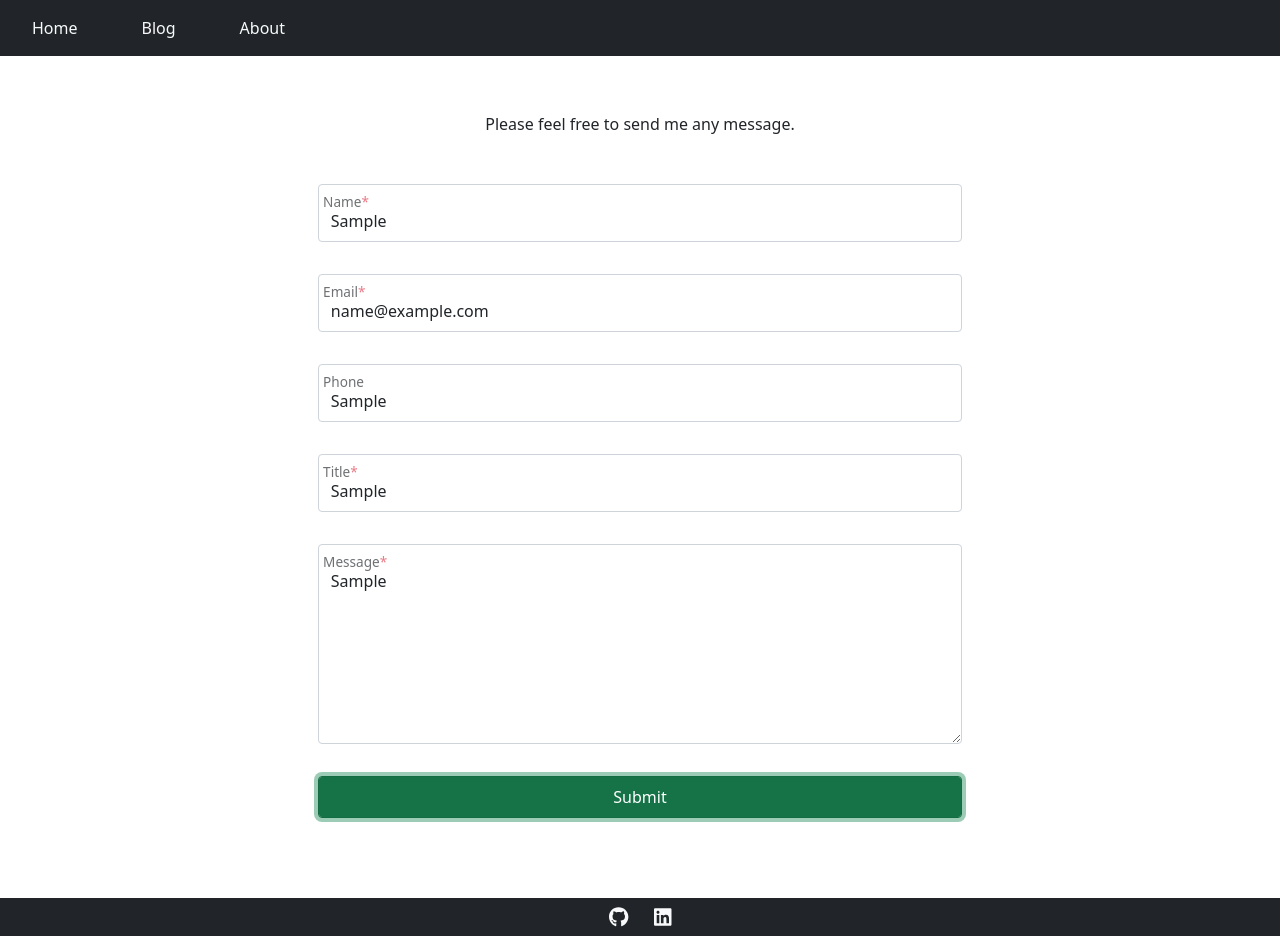
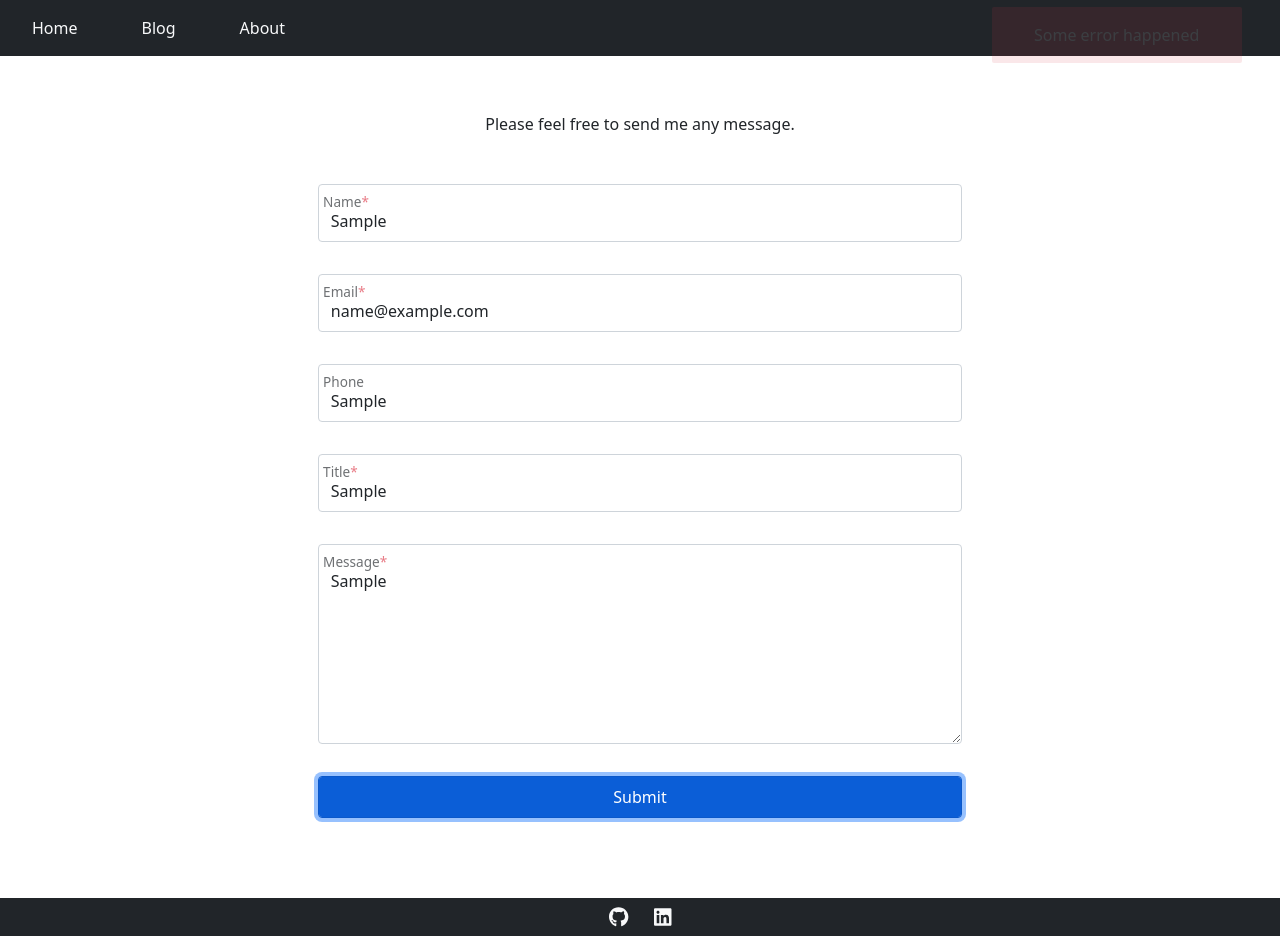
Before and after one commit to ShayanSadeghi/PersonalBlog, a Next.js app: page /contact in a window 1280 px wide. Both pictures are taken after typing "Sample", "name@example.com", "Sample", "Sample", "Sample" into the empty fields and a click on the button "Submit". Built offline with nearby package versions, Linux system fonts and the light colour scheme; no server answers.

Commit message:
added toast

```diff
--- a/pages/contact/index.js
+++ b/pages/contact/index.js
@@ -1,5 +1,7 @@
 import { useState } from "react";
 import axios from "axios";
+
+import styles from "../../styles/Toast.module.css";
 
 function Contact() {
   const [messageData, setMessageData] = useState({
@@ -10,6 +12,8 @@ function Contact() {
     message: "",
   });
 
+  const [responseMessage, setResponseMessage] = useState();
+
   const changeInputHandler = (e) => {
     setMessageData({ ...messageData, [e.target.name]: e.target.value });
   };
@@ -19,6 +23,21 @@ function Contact() {
     axios
       .post("/api/message", messageData)
       .then((res) => {
+        setResponseMessage(
+          <div
+            className={[
+              styles.snackbar,
+              styles.snackbarSucess,
+              styles.showSnack,
+            ].join(" ")}
+          >
+            Message sent successfully
+          </div>
+        );
+
+        setTimeout(async () => {
+          setResponseMessage();
+        }, 3000);
         setMessageData({
           name: "",
           email: "",
@@ -28,17 +47,35 @@ function Contact() {
         });
       })
       .catch((err) => {
-        console.log(err);
+        setResponseMessage(
+          <div
+            className={[
+              styles.snackbar,
+              styles.snackbarError,
+              styles.showSnack,
+            ].join(" ")}
+          >
+            Some error happened
+          </div>
+        );
+
+        setTimeout(async () => {
+          setResponseMessage();
+        }, 3000);
       });
   };
 
   return (
+    <>
       <div className="container mt-5 text-center">
         <div className="row  justify-content-center">
           <p className="mb-5"> Please feel free to send me any message. </p>
         </div>
 
-      <form onSubmit={submitHandler} className="row g-3 justify-content-center">
+        <form
+          onSubmit={submitHandler}
+          className="row g-3 justify-content-center"
+        >
           <div className="col-md-7 col-12 form-floating mb-3">
             <input
               id="name"
@@ -117,13 +154,15 @@ function Contact() {
             <button
               id="submit"
               type="submit"
-            className="py-2 form-control btn btn-success"
+              className="py-2 form-control btn btn-primary"
             >
               Submit
             </button>
           </div>
         </form>
       </div>
+      {responseMessage}
+    </>
   );
 }
 
--- /dev/null
+++ b/styles/Toast.module.css
@@ -0,0 +1,69 @@
+.snackbar {
+  visibility: hidden;
+  min-width: 250px;
+  margin-left: -125px;
+  color: #fff;
+  text-align: center;
+  border-radius: 2px;
+  padding: 16px;
+  position: fixed;
+  z-index: 10000;
+  right: 3%;
+  top: 60px;
+}
+
+.snackbarSucess {
+  background-color: #198754;
+}
+.snackbarError {
+  background-color: #dc3545;
+}
+
+.showSnack {
+  visibility: visible;
+  -webkit-animation: fadein 0.5s, fadeout 0.5s 2.5s;
+  animation: fadein 0.5s, fadeout 0.5s 2.5s;
+}
+
+@keyframes fadein {
+  from {
+    top: 0;
+    opacity: 0;
+  }
+  to {
+    top: 60px;
+    opacity: 1;
+  }
+}
+@-webkit-keyframes fadein {
+  from {
+    top: 0;
+    opacity: 0;
+  }
+  to {
+    top: 60px;
+    opacity: 1;
+  }
+}
+
+@keyframes fadeout {
+  from {
+    top: 60px;
+    opacity: 1;
+  }
+  to {
+    top: 0;
+    opacity: 0;
+  }
+}
+
+@-webkit-keyframes fadeout {
+  from {
+    top: 60px;
+    opacity: 1;
+  }
+  to {
+    top: 0;
+    opacity: 0;
+  }
+}
```
Lines whose indentation alone changed are shown as unchanged.
